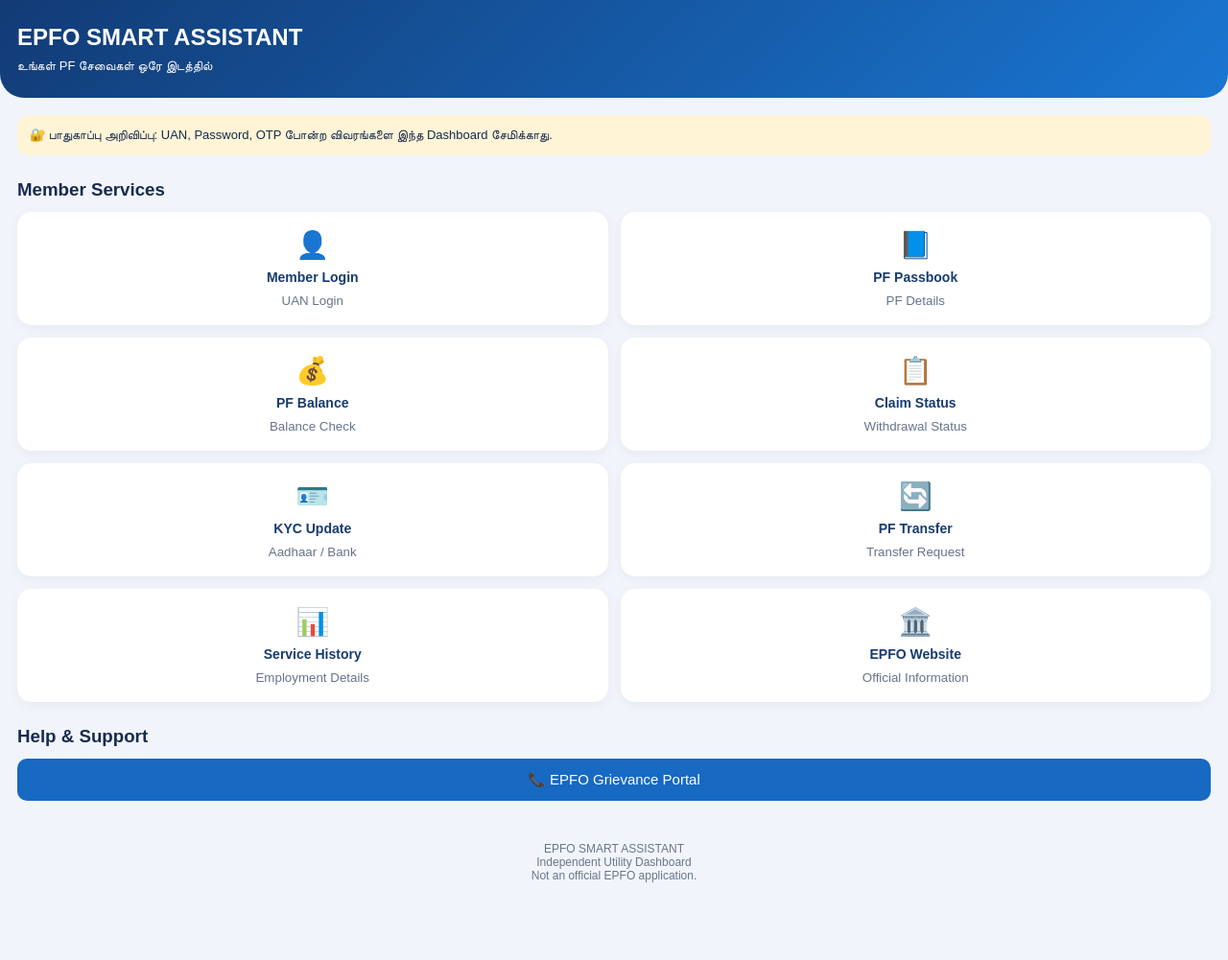
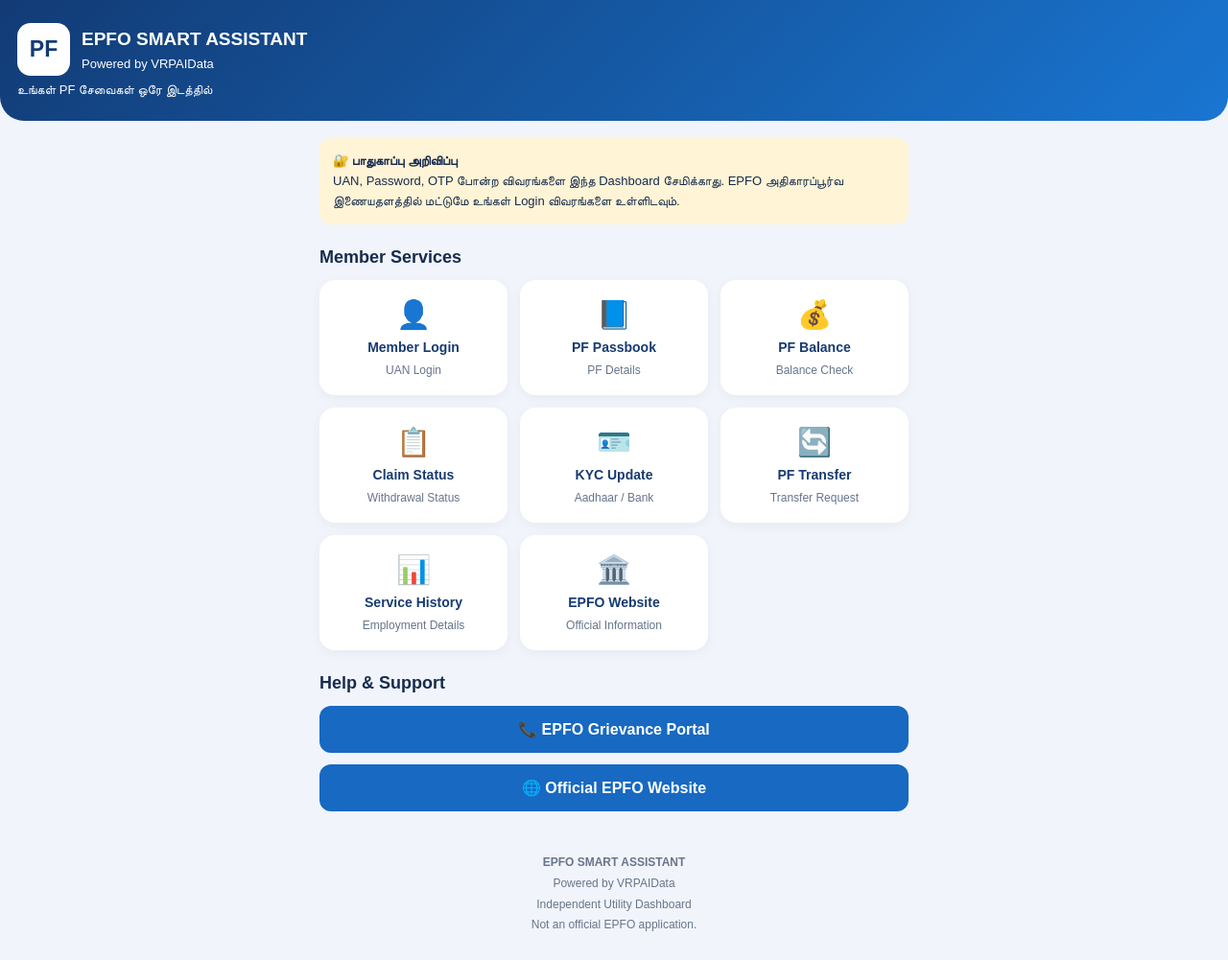
Before and after one commit to vrpaidata-source/EPFO-SMART-ASSISTANT-Version-1.0, a plain HTML site: page index.html in a window 1280 px wide. Shown: the whole page at 96% size. Before the commit the page ends 945 px from the top, so only its background shows below. Drawn offline with Linux system fonts and the light colour scheme.

Commit message:
Update index.html

```diff
--- a/index.html
+++ b/index.html
@@ -5,10 +5,10 @@
 <meta charset="UTF-8">
 <meta name="viewport" content="width=device-width, initial-scale=1.0">
 <meta name="theme-color" content="#123b75">
-
+<meta name="description" content="EPFO Member Services Dashboard by VRPAIData">
 <link rel="manifest" href="./manifest.json">
-
-<title>EPFO Smart Assistant</title>
+<link rel="icon" href="./icon.svg" type="image/svg+xml">
+<title>EPFO Smart Assistant - VRPAIData</title>
 
 <style>
 *{box-sizing:border-box}
@@ -23,63 +23,103 @@ body{
 header{
  background:linear-gradient(135deg,#123b75,#1976d2);
  color:white;
- padding:25px 18px;
+ padding:24px 18px;
  border-radius:0 0 25px 25px;
 }
 
-header h2{margin:0 0 8px}
-header p{margin:0;font-size:13px}
+.brand{
+ display:flex;
+ align-items:center;
+ gap:12px;
+}
+
+.logo{
+ width:55px;
+ height:55px;
+ border-radius:14px;
+ background:white;
+ display:flex;
+ align-items:center;
+ justify-content:center;
+ color:#123b75;
+ font-size:23px;
+ font-weight:bold;
+}
+
+header h2{font-size:19px;margin:0}
+header p{font-size:13px;margin:7px 0 0}
+
 .container{padding:18px}
 
 .notice{
  background:#fff4d6;
- padding:13px;
+ padding:14px;
  border-radius:12px;
  font-size:13px;
- margin-bottom:18px;
+ line-height:1.6;
+ margin-bottom:20px;
+}
+
+.section{
+ margin:24px 0 13px;
+ font-size:18px;
 }
 
 .grid{
  display:grid;
- grid-template-columns:1fr 1fr;
+ grid-template-columns:repeat(2,1fr);
  gap:13px;
 }
 
 .card{
  background:white;
- border-radius:15px;
+ border-radius:16px;
  padding:18px 10px;
  text-align:center;
- box-shadow:0 3px 12px #0000000c;
  text-decoration:none;
  color:#173b70;
- min-height:115px;
+ box-shadow:0 3px 12px #0000000c;
+ min-height:120px;
  display:flex;
  flex-direction:column;
  justify-content:center;
+ align-items:center;
  gap:9px;
+ transition:transform .2s;
 }
 
-.card span{font-size:28px}
+.card:active{transform:scale(.96)}
+.card span{font-size:29px}
 .card strong{font-size:14px}
-.card small{color:#65748b}
-.section{margin:25px 0 12px}
+.card small{font-size:12px;color:#65748b}
 
-button{
- border:0;
- padding:13px;
- border-radius:10px;
+.action{
+ display:block;
+ text-align:center;
  background:#1769c2;
  color:white;
- font-size:15px;
- width:100%;
+ text-decoration:none;
+ padding:15px;
+ border-radius:12px;
+ font-weight:bold;
+ margin-top:12px;
+}
+
+.install{
+ background:#16834a;
 }
 
 footer{
  text-align:center;
- padding:25px;
+ padding:25px 10px;
  font-size:12px;
  color:#68758a;
+ line-height:1.8;
+}
+
+@media(min-width:600px){
+ .container{max-width:650px;margin:auto}
+ .grid{grid-template-columns:repeat(3,1fr)}
 }
 </style>
 </head>
@@ -87,65 +127,89 @@ footer{
 <body>
 
 <header>
+ <div class="brand">
+  <div class="logo">PF</div>
+  <div>
    <h2>EPFO SMART ASSISTANT</h2>
+   <p>Powered by VRPAIData</p>
+  </div>
+ </div>
  <p>உங்கள் PF சேவைகள் ஒரே இடத்தில்</p>
 </header>
 
-<div class="container">
+<main class="container">
 
 <div class="notice">
-🔐 பாதுகாப்பு அறிவிப்பு:
+ 🔐 <b>பாதுகாப்பு அறிவிப்பு</b><br>
  UAN, Password, OTP போன்ற விவரங்களை
  இந்த Dashboard சேமிக்காது.
+ EPFO அதிகாரப்பூர்வ இணையதளத்தில் மட்டுமே
+ உங்கள் Login விவரங்களை உள்ளிடவும்.
 </div>
 
 <h3 class="section">Member Services</h3>
 
 <div class="grid">
 
-<a class="card" href="https://unifiedportal-mem.epfindia.gov.in/memberinterface/" target="_blank" rel="noopener">
+<a class="card"
+ href="https://unifiedportal-mem.epfindia.gov.in/memberinterface/"
+ target="_blank" rel="noopener">
  <span>👤</span>
  <strong>Member Login</strong>
  <small>UAN Login</small>
 </a>
 
-<a class="card" href="https://passbook.epfindia.gov.in/" target="_blank" rel="noopener">
+<a class="card"
+ href="https://passbook.epfindia.gov.in/"
+ target="_blank" rel="noopener">
  <span>📘</span>
  <strong>PF Passbook</strong>
  <small>PF Details</small>
 </a>
 
-<a class="card" href="https://unifiedportal-mem.epfindia.gov.in/memberinterface/" target="_blank" rel="noopener">
+<a class="card"
+ href="https://unifiedportal-mem.epfindia.gov.in/memberinterface/"
+ target="_blank" rel="noopener">
  <span>💰</span>
  <strong>PF Balance</strong>
  <small>Balance Check</small>
 </a>
 
-<a class="card" href="https://unifiedportal-mem.epfindia.gov.in/memberinterface/" target="_blank" rel="noopener">
+<a class="card"
+ href="https://unifiedportal-mem.epfindia.gov.in/memberinterface/"
+ target="_blank" rel="noopener">
  <span>📋</span>
  <strong>Claim Status</strong>
  <small>Withdrawal Status</small>
 </a>
 
-<a class="card" href="https://unifiedportal-mem.epfindia.gov.in/memberinterface/" target="_blank" rel="noopener">
+<a class="card"
+ href="https://unifiedportal-mem.epfindia.gov.in/memberinterface/"
+ target="_blank" rel="noopener">
  <span>🪪</span>
  <strong>KYC Update</strong>
  <small>Aadhaar / Bank</small>
 </a>
 
-<a class="card" href="https://unifiedportal-mem.epfindia.gov.in/memberinterface/" target="_blank" rel="noopener">
+<a class="card"
+ href="https://unifiedportal-mem.epfindia.gov.in/memberinterface/"
+ target="_blank" rel="noopener">
  <span>🔄</span>
  <strong>PF Transfer</strong>
  <small>Transfer Request</small>
 </a>
 
-<a class="card" href="https://unifiedportal-mem.epfindia.gov.in/memberinterface/" target="_blank" rel="noopener">
+<a class="card"
+ href="https://unifiedportal-mem.epfindia.gov.in/memberinterface/"
+ target="_blank" rel="noopener">
  <span>📊</span>
  <strong>Service History</strong>
  <small>Employment Details</small>
 </a>
 
-<a class="card" href="https://www.epfindia.gov.in/" target="_blank" rel="noopener">
+<a class="card"
+ href="https://www.epfindia.gov.in/"
+ target="_blank" rel="noopener">
  <span>🏛️</span>
  <strong>EPFO Website</strong>
  <small>Official Information</small>
@@ -155,23 +219,61 @@ UAN, Password, OTP போன்ற விவரங்களை
 
 <h3 class="section">Help & Support</h3>
 
-<a href="https://epfigms.gov.in/" target="_blank" rel="noopener">
-<button>📞 EPFO Grievance Portal</button>
+<a class="action"
+ href="https://epfigms.gov.in/"
+ target="_blank" rel="noopener">
+ 📞 EPFO Grievance Portal
 </a>
 
-</div>
+<a class="action"
+ href="https://www.epfindia.gov.in/"
+ target="_blank" rel="noopener">
+ 🌐 Official EPFO Website
+</a>
+
+<button id="installBtn" class="action install"
+ style="display:none;width:100%;border:0;font-size:15px">
+ 📲 Install App
+</button>
+
+</main>
 
 <footer>
-EPFO SMART ASSISTANT<br>
+ <b>EPFO SMART ASSISTANT</b><br>
+ Powered by VRPAIData<br>
  Independent Utility Dashboard<br>
  Not an official EPFO application.
 </footer>
 
 <script>
+let deferredPrompt;
+
+const installBtn = document.getElementById("installBtn");
+
+window.addEventListener("beforeinstallprompt", (event) => {
+ event.preventDefault();
+ deferredPrompt = event;
+ installBtn.style.display = "block";
+});
+
+installBtn.addEventListener("click", async () => {
+ if (!deferredPrompt) return;
+
+ deferredPrompt.prompt();
+ await deferredPrompt.userChoice;
+
+ deferredPrompt = null;
+ installBtn.style.display = "none";
+});
+
+window.addEventListener("appinstalled", () => {
+ installBtn.style.display = "none";
+});
+
 if ("serviceWorker" in navigator) {
  window.addEventListener("load", () => {
   navigator.serviceWorker.register("./sw.js")
-  .catch(error => console.log("SW Error:", error));
+   .catch(error => console.error("SW Error:", error));
  });
 }
 </script>
```
Lines whose indentation alone changed are shown as unchanged.
